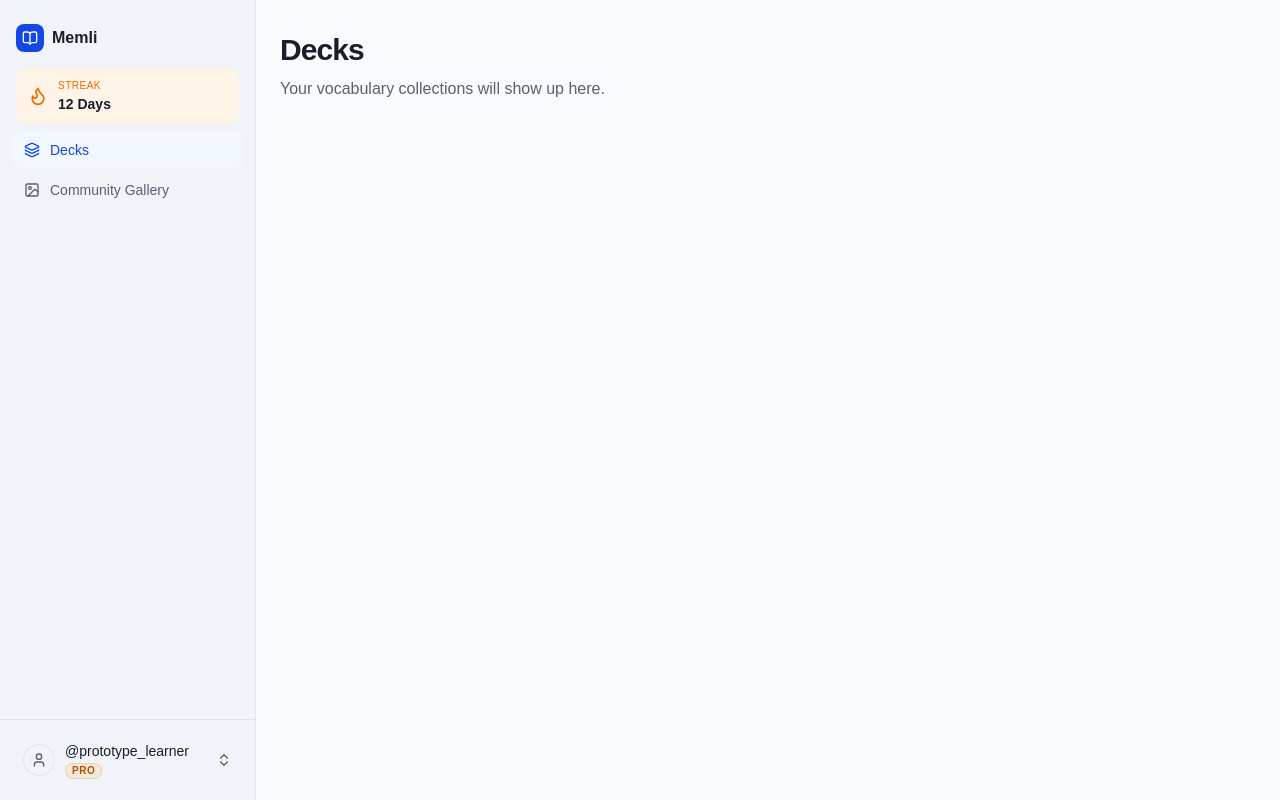
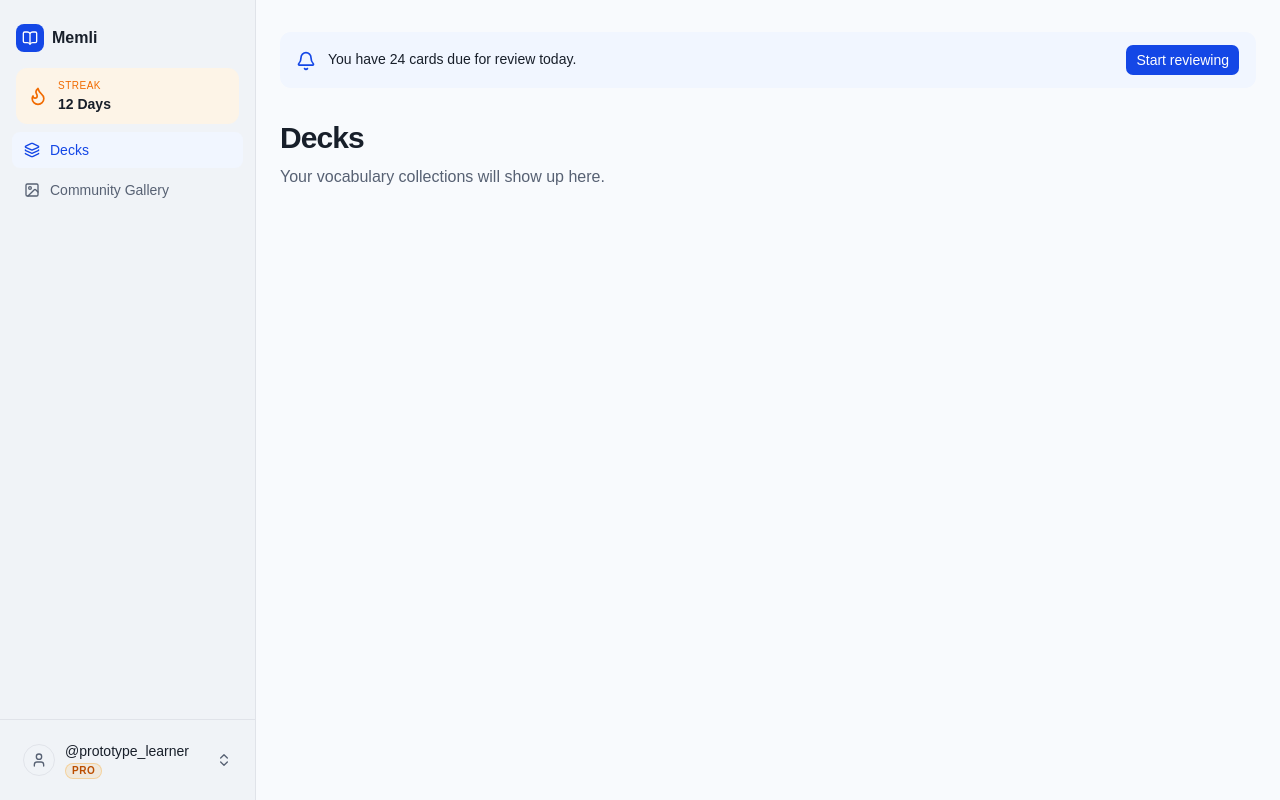
Before and after one commit to hereisphil/2606-WDV349-CantuPhillip, a React (Vite) app in the folder dev/memli/apps/web/: page /dashboard in a window 1280 px wide. Built offline with nearby package versions, Linux system fonts and the light colour scheme.

Commit message:
[web] Show how many cards are due on the dashboard.
The prototype learner needs a due-review alert before the deck list so today's queue is visible as soon as they open the app.

Refs #46

```diff
--- /dev/null
+++ b/dev/memli/apps/web/src/routes/_app/-components/DueReviewAlert.tsx
@@ -0,0 +1,39 @@
+import type { JSX } from "react"
+import { Bell } from "lucide-react"
+import { Button } from "@workspace/ui/components/button"
+import { Text } from "@workspace/ui/components/text"
+
+type DueReviewAlertProps = {
+  dueCount: number
+}
+
+function dueReviewMessage(dueCount: number): string {
+  if (dueCount === 1) {
+    return "You have 1 card due for review today."
+  }
+
+  return `You have ${dueCount} cards due for review today.`
+}
+
+export function DueReviewAlert({ dueCount }: DueReviewAlertProps): JSX.Element {
+  return (
+    <div
+      role="status"
+      className="flex flex-col gap-3 rounded-xl bg-accent px-4 py-3 sm:flex-row sm:items-center sm:justify-between"
+    >
+      <div className="flex items-start gap-3">
+        <Bell
+          className="mt-0.5 size-5 shrink-0 text-accent-foreground"
+          aria-hidden="true"
+        />
+        <Text className="text-sm leading-5 font-medium text-foreground">
+          {dueReviewMessage(dueCount)}
+        </Text>
+      </div>
+      {/* Study sessions open at /study/$courseId (#48). */}
+      <Button type="button" className="cursor-pointer sm:shrink-0">
+        Start reviewing
+      </Button>
+    </div>
+  )
+}
--- a/dev/memli/apps/web/src/routes/_app/dashboard.tsx
+++ b/dev/memli/apps/web/src/routes/_app/dashboard.tsx
@@ -3,6 +3,9 @@ import { createFileRoute } from "@tanstack/react-router"
 import { Heading } from "@workspace/ui/components/heading"
 import { Section } from "@workspace/ui/components/section"
 import { Text } from "@workspace/ui/components/text"
+import { DueReviewAlert } from "./-components/DueReviewAlert"
+
+const prototypeDueCount = 24
 
 export const Route = createFileRoute("/_app/dashboard")({
   component: Dashboard,
@@ -10,11 +13,14 @@ export const Route = createFileRoute("/_app/dashboard")({
 
 function Dashboard(): JSX.Element {
   return (
-    <Section width="full" padding="compact">
-      <Heading>Decks</Heading>
-      <Text variant="muted" className="mt-2">
-        Your vocabulary collections will show up here.
-      </Text>
+    <Section width="full" padding="compact" className="flex flex-col gap-8">
+      <DueReviewAlert dueCount={prototypeDueCount} />
+      <div>
+        <Heading>Decks</Heading>
+        <Text variant="muted" className="mt-2">
+          Your vocabulary collections will show up here.
+        </Text>
+      </div>
     </Section>
   )
 }
```
